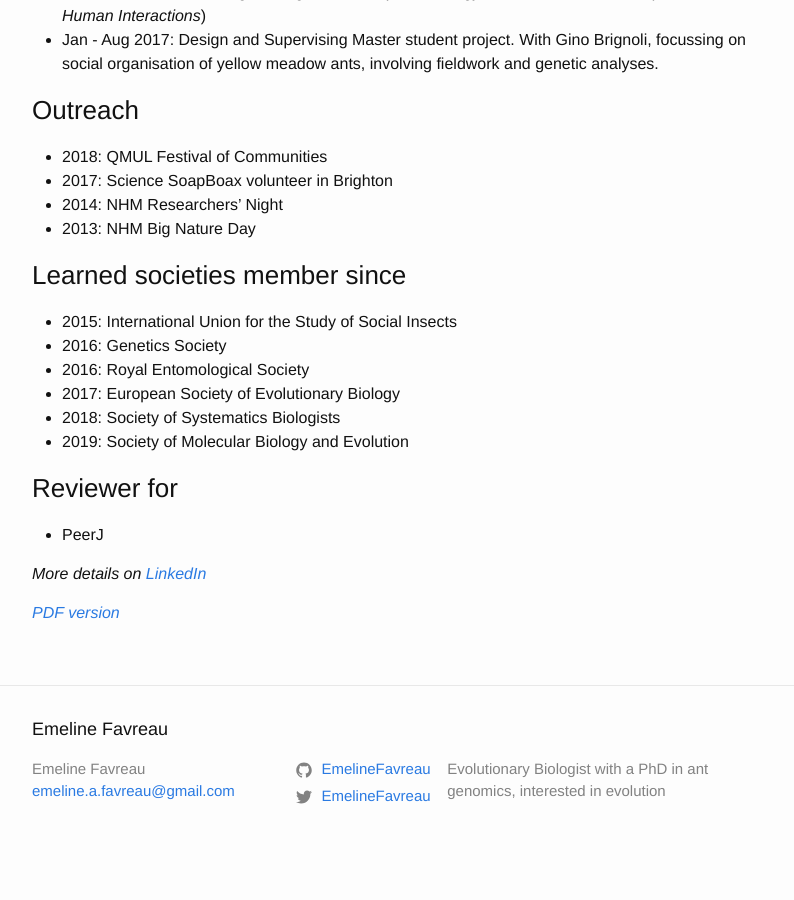
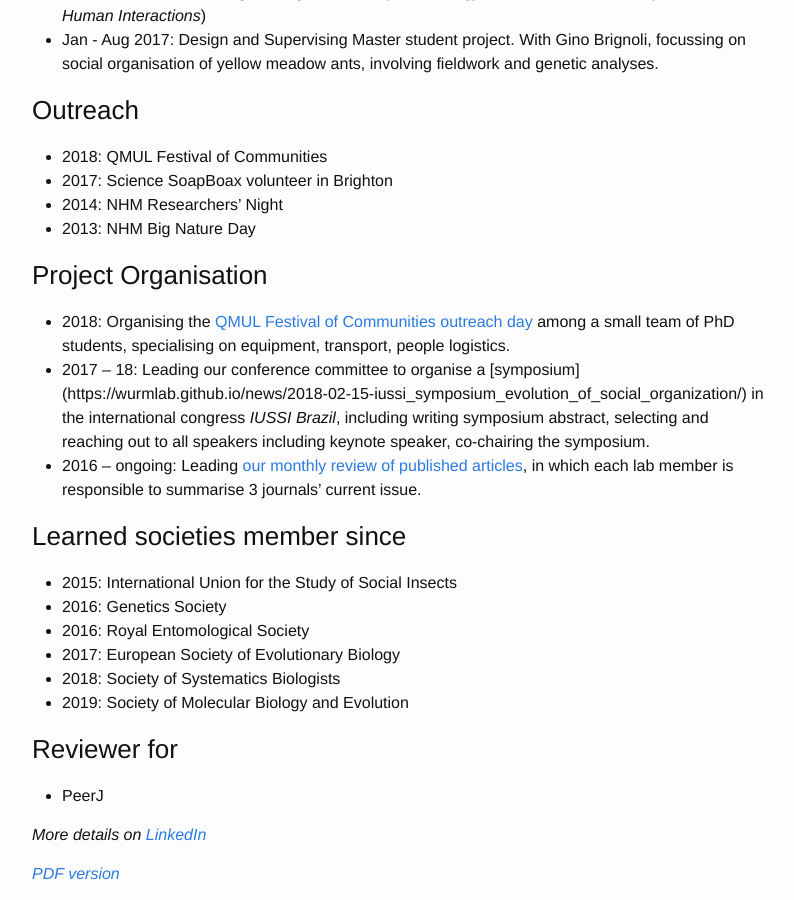
Before and after one commit to EmelineFavreau/EmelineFavreau.github.io, a Jekyll site: the page built from cv.md, in a window 1280 px wide and 900 px high, scrolled down 1633 px. Shown: the whole window, without its empty margins (238-1032 px from the left). Built offline with Jekyll 4.4.1, drawn with Linux system fonts in a browser that asks for light colours; before the commit the page ends 2501 px from its top, so only the background shows below that.

Commit message:
adding organisation

```diff
--- a/cv.md
+++ b/cv.md
@@ -68,6 +68,13 @@ permalink: /cv/
 - 2013: NHM Big Nature Day
 
 
+
+### Project Organisation
+- 2018: Organising the [QMUL Festival of Communities outreach day](https://wurmlab.github.io/news/2018-05-18-festival_of_communities/) among a small team of PhD students, specialising on equipment, transport, people logistics.
+- 2017 – 18: Leading our conference committee to organise a [symposium] (https://wurmlab.github.io/news/2018-02-15-iussi_symposium_evolution_of_social_organization/) in the international congress _IUSSI Brazil_, including writing symposium abstract, selecting and reaching out to all speakers including keynote speaker, co-chairing the symposium.
+- 2016 – ongoing: Leading [our monthly review of published articles](https://wurmlab.github.io/news/2018-02-20-Keeping_up_with_reading_newly_published_articles/), in which each lab member is responsible to summarise 3 journals' current issue.
+
+
 ### Learned societies member since
 - 2015: International Union for the Study of Social Insects
 - 2016: Genetics Society
```
